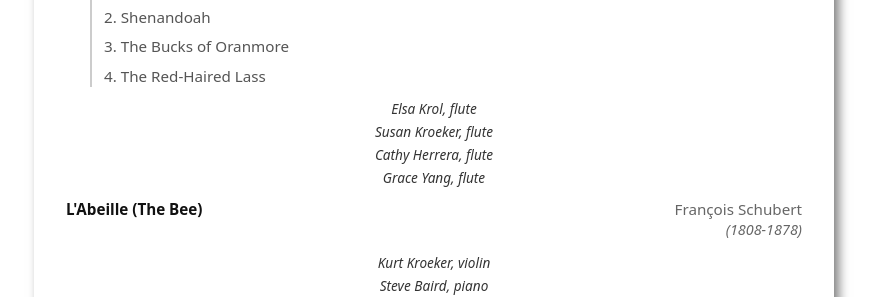
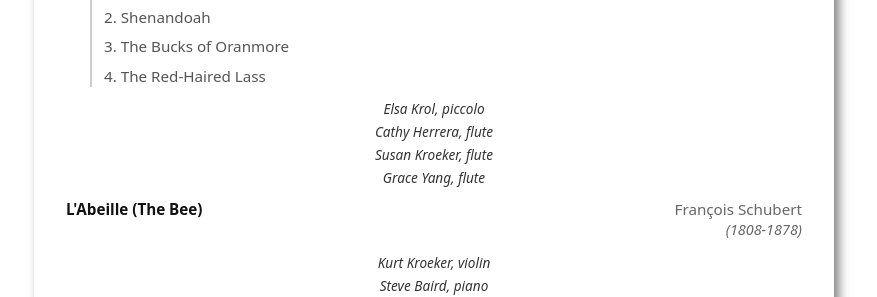
Before and after one commit to KurtKroeker/csehy-fundraising, a Jekyll site: the page built from program.md, in a window 1280 px wide and 900 px high, scrolled down 1600 px. Shown: the part 161-458 px from the top of the window, without its empty margins (206-1083 px from the left). Built offline with Jekyll 4.4.1, drawn with Linux system fonts in a browser that asks for light colours.

Commit message:
Update program.yml

```diff
--- a/_data/program.yml
+++ b/_data/program.yml
@@ -96,9 +96,9 @@ sections:
           - title: "3. The Bucks of Oranmore"
           - title: "4. The Red-Haired Lass"
         performers:
-          - "Elsa Krol, flute"
+          - "Elsa Krol, piccolo"
+          - "Cathy Herrera, flute"
           - "Susan Kroeker, flute"
-          - "Cathy Herrera, flute"
           - "Grace Yang, flute"
 
       - title: "L'Abeille (The Bee)"
```
